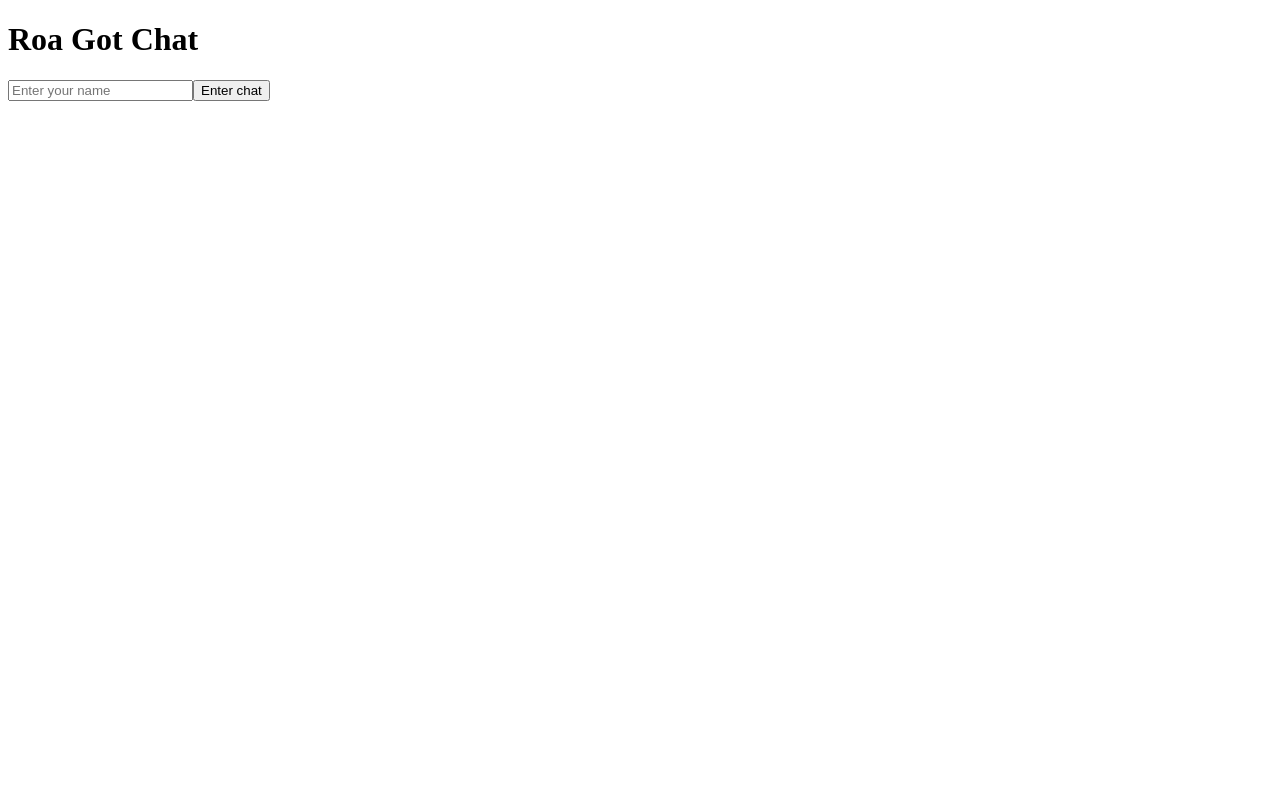
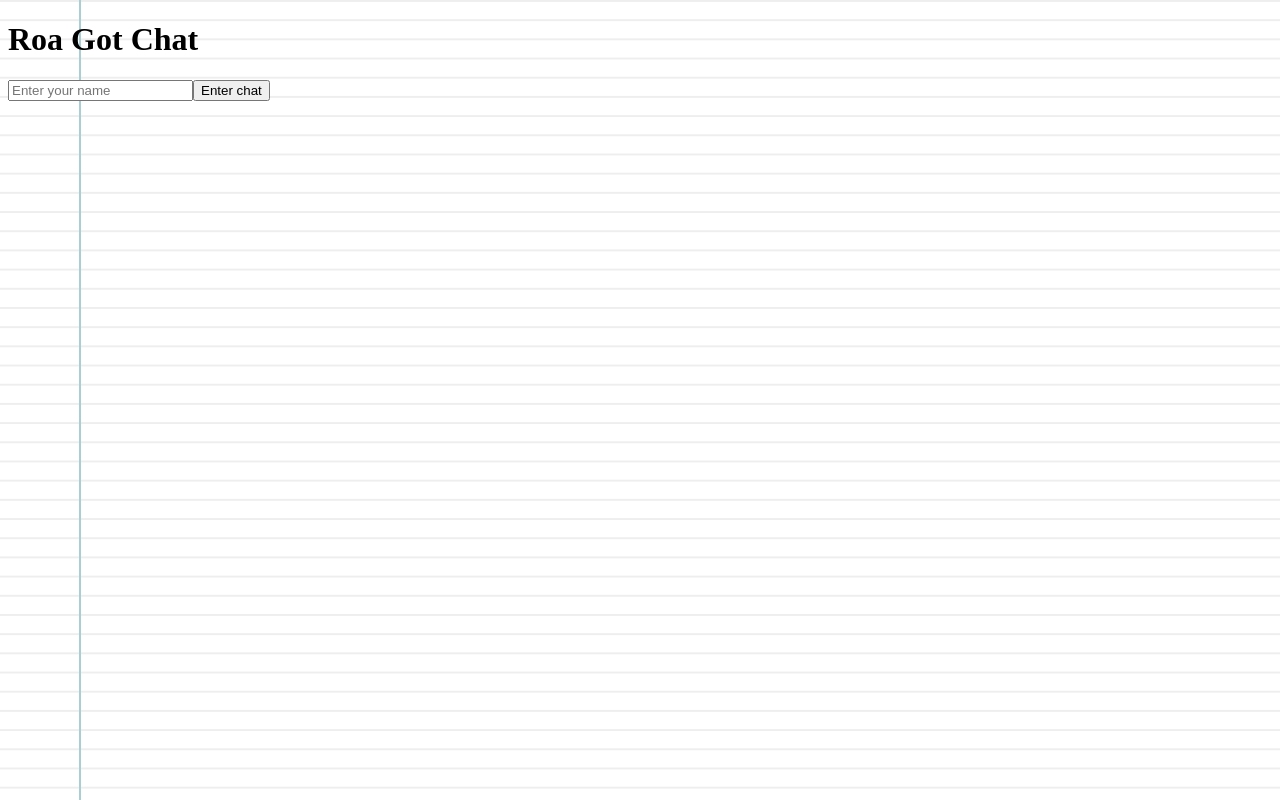
Before and after one commit to hapekituarangi/roa-got-chat, a website: page index.html in a window 1280 px wide. Drawn offline with nearby package versions, Linux system fonts and the light colour scheme; no server answers.

Commit message:
backbround css

```diff
--- a/index.html
+++ b/index.html
@@ -2,6 +2,7 @@
 <html>
   <head>
     <title>Roa Got Chat</title>
+    <link rel="stylesheet" href="css/background.css">
     <script src="https://ajax.googleapis.com/ajax/libs/jquery/2.2.2/jquery.min.js"></script>
   </head>
   <body>
--- /dev/null
+++ b/public/css/background.css
@@ -0,0 +1,7 @@
+body {
+	background-color: #fff;
+	background-image:
+		linear-gradient(90deg, transparent 79px, #abced4 79px, #abced4 81px, transparent 81px),
+		linear-gradient(#eee .1em, transparent .1em);
+	background-size: 100% 1.2em;
+}
```
